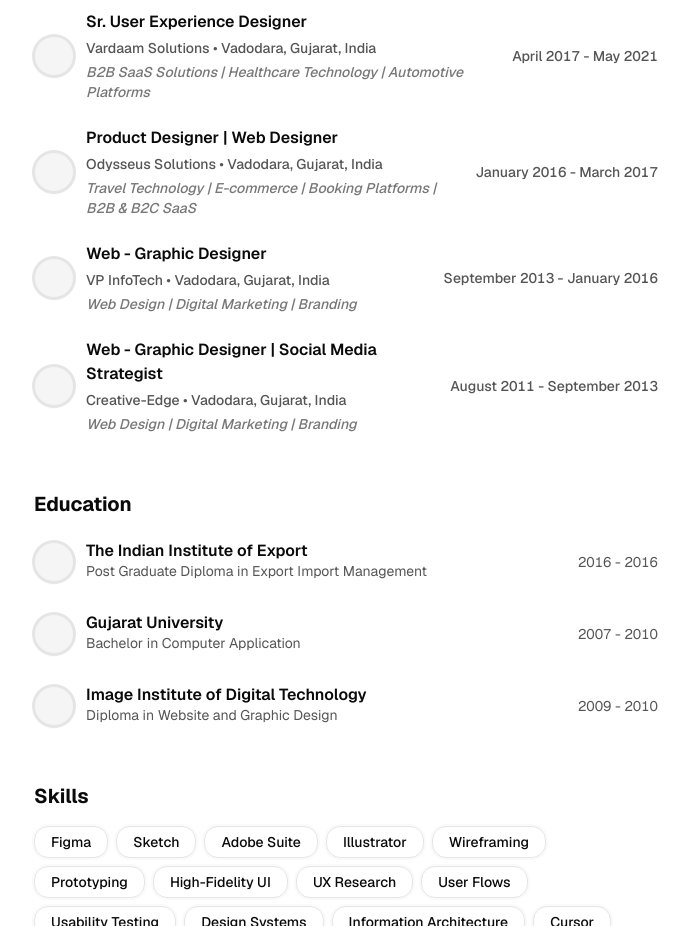
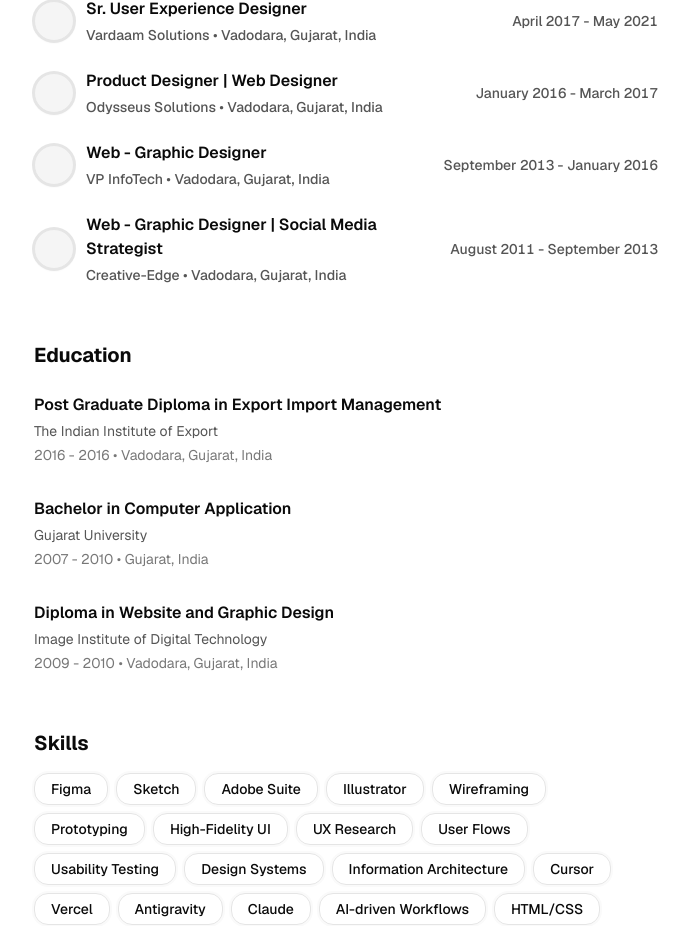
Before and after one commit to rahulpanchal8/resume, a Next.js app: page / in a window 1280 px wide. Shown: the part 1097-2023 px from the top of the page, without its empty margins (294-983 px from the left). Built offline with nearby package versions, Linux system fonts and the light colour scheme.

Commit message:
Update layout: move domain details inside description area, hide company logos on mobile Work experience triggers, remove education logos, and structure education items as Degree followed by Institute and Date/Location details

```diff
--- a/src/app/page.tsx
+++ b/src/app/page.tsx
@@ -70,30 +70,18 @@
                 key={education.school}
                 delay={BLUR_FADE_DELAY * 8 + index * 0.05}
               >
-                <div className="flex items-center gap-x-3 justify-between">
-                  <div className="flex items-center gap-x-3 flex-1 min-w-0">
-                    {education.logoUrl ? (
-                      <img
-                        src={education.logoUrl}
-                        alt={education.school}
-                        className="size-8 md:size-10 p-1 border rounded-full shadow ring-2 ring-border overflow-hidden object-contain flex-none"
-                      />
-                    ) : (
-                      <div className="size-8 md:size-10 p-1 border rounded-full shadow ring-2 ring-border bg-muted flex-none" />
-                    )}
-                    <div className="flex-1 min-w-0 flex flex-col gap-0.5">
-                      <div className="font-semibold leading-none text-base text-foreground">
-                        {education.school}
-                      </div>
-                      <div className="font-sans text-sm text-muted-foreground">
-                        {education.degree}
-                      </div>
-                    </div>
+                <div className="flex flex-col gap-1 w-full text-left">
+                  {/* Degree / Program Name */}
+                  <div className="font-semibold text-base text-foreground">
+                    {education.degree}
                   </div>
-                  <div className="flex items-center gap-1 text-sm tabular-nums text-muted-foreground text-right flex-none">
-                    <span>
-                      {education.start} - {education.end}
-                    </span>
+                  {/* Institute / School Name */}
+                  <div className="font-sans text-sm text-muted-foreground">
+                    {education.school}
+                  </div>
+                  {/* Year and location details */}
+                  <div className="font-sans text-sm text-muted-foreground/80">
+                    {education.start} - {education.end} {education.location ? `• ${education.location}` : ""}
                   </div>
                 </div>
               </BlurFade>
--- a/src/components/section/work-section.tsx
+++ b/src/components/section/work-section.tsx
@@ -16,7 +16,7 @@
 
   if (!src || imageError) {
     return (
-      <div className="size-8 md:size-10 p-1 border rounded-full shadow ring-2 ring-border bg-muted flex-none" />
+      <div className="hidden sm:block size-8 md:size-10 p-1 border rounded-full shadow ring-2 ring-border bg-muted flex-none" />
     );
   }
 
@@ -24,7 +24,7 @@
     <img
       src={src}
       alt={alt}
-      className="size-8 md:size-10 p-1 border rounded-full shadow ring-2 ring-border overflow-hidden object-contain flex-none"
+      className="hidden sm:block size-8 md:size-10 p-1 border rounded-full shadow ring-2 ring-border overflow-hidden object-contain flex-none"
       onError={() => setImageError(true)}
     />
   );
@@ -82,10 +82,6 @@
                   <div className="font-sans text-sm text-muted-foreground">
                     {work.company} &bull; {work.location}
                   </div>
-                  {/* Industry / Domain (14px) */}
-                  <div className="font-sans text-sm text-muted-foreground/80 italic">
-                    {work.domain}
-                  </div>
                 </div>
               </div>
               {/* Duration (14px) */}
@@ -102,6 +98,10 @@
             </div>
           </AccordionTrigger>
           <AccordionContent className="p-0 pl-11 md:pl-13 text-sm text-muted-foreground">
+            {/* Domain / Industry information (plain text, no bullet, same style as description) */}
+            <div className="text-sm text-muted-foreground leading-relaxed mt-2">
+              {work.domain}
+            </div>
             <ul className="list-disc pl-4 space-y-1.5 mt-2">
               {work.points.map((point, idx) => (
                 <li key={idx} className="leading-relaxed">
--- a/src/data/resume.tsx
+++ b/src/data/resume.tsx
@@ -177,6 +177,7 @@
       logoUrl: "",
       start: "2016",
       end: "2016",
+      location: "Vadodara, Gujarat, India",
     },
     {
       school: "Gujarat University",
@@ -185,6 +186,7 @@
       logoUrl: "",
       start: "2007",
       end: "2010",
+      location: "Gujarat, India",
     },
     {
       school: "Image Institute of Digital Technology",
@@ -193,6 +195,7 @@
       logoUrl: "",
       start: "2009",
       end: "2010",
+      location: "Vadodara, Gujarat, India",
     },
   ],
   projects: [
--- a/static/index.html
+++ b/static/index.html
@@ -119,7 +119,6 @@
                       </span>
                     </div>
                     <div class="company-name">PrivateCircle &bull; Bangalore, Karnataka, India</div>
-                    <div class="work-domain">Fintech | Financial Data Platform | Fundraising &amp; Investment Platform | B2B &amp; B2C</div>
                   </div>
                 </div>
                 <div class="accordion-dates">
@@ -128,6 +127,7 @@
                 </div>
               </button>
               <div class="accordion-content" id="work-content-1" role="region" aria-labelledby="work-trigger-1">
+                <div class="work-domain-desc">Fintech | Financial Data Platform | Fundraising &amp; Investment Platform | B2B &amp; B2C</div>
                 <ul>
                   <li>Led UX/UI design across 5+ product platforms including Markets, Research, Connect, Networks and AskPC - B2B &amp; B2C SaaS.</li>
                   <li>Designed 100+ user flows, wireframes, prototypes and high-fidelity interfaces across complex financial data products.</li>
@@ -159,7 +159,6 @@
                       </span>
                     </div>
                     <div class="company-name">Vardaam Solutions &bull; Vadodara, Gujarat, India</div>
-                    <div class="work-domain">B2B SaaS Solutions | Healthcare Technology | Automotive Platforms</div>
                   </div>
                 </div>
                 <div class="accordion-dates">
@@ -168,6 +167,7 @@
                 </div>
               </button>
               <div class="accordion-content" id="work-content-2" role="region" aria-labelledby="work-trigger-2">
+                <div class="work-domain-desc">B2B SaaS Solutions | Healthcare Technology | Automotive Platforms</div>
                 <ul>
                   <li>Designed 30+ web and mobile application experiences across healthcare, automotive and business platforms.</li>
                   <li>Created user journeys, information architecture, wireframes, prototypes and high-fidelity UI designs.</li>
@@ -197,7 +197,6 @@
                       </span>
                     </div>
                     <div class="company-name">Odysseus Solutions &bull; Vadodara, Gujarat, India</div>
-                    <div class="work-domain">Travel Technology | E-commerce | Booking Platforms | B2B &amp; B2C SaaS</div>
                   </div>
                 </div>
                 <div class="accordion-dates">
@@ -206,6 +205,7 @@
                 </div>
               </button>
               <div class="accordion-content" id="work-content-3" role="region" aria-labelledby="work-trigger-3">
+                <div class="work-domain-desc">Travel Technology | E-commerce | Booking Platforms | B2B &amp; B2C SaaS</div>
                 <ul>
                   <li>Designed 15+ major digital experiences including websites, mobile interfaces, landing pages, booking flows and customer portals.</li>
                   <li>Designed an end-to-end cruise guest experience platform that centralized activity discovery, booking, onboard schedules, guest tracking, billing management, service requests, ordering and cruise information.</li>
@@ -235,7 +235,6 @@
                       </span>
                     </div>
                     <div class="company-name">VP InfoTech &bull; Vadodara, Gujarat, India</div>
-                    <div class="work-domain">Web Design | Digital Marketing | Branding</div>
                   </div>
                 </div>
                 <div class="accordion-dates">
@@ -244,6 +243,7 @@
                 </div>
               </button>
               <div class="accordion-content" id="work-content-4" role="region" aria-labelledby="work-trigger-4">
+                <div class="work-domain-desc">Web Design | Digital Marketing | Branding</div>
                 <ul>
                   <li>Designed 250+ digital assets including websites, software interfaces, banners, brochures, email campaigns and marketing materials.</li>
                   <li>Created wireframes, UI layouts, mockups, icons, logos and visual communication assets.</li>
@@ -271,7 +271,6 @@
                       </span>
                     </div>
                     <div class="company-name">Creative-Edge &bull; Vadodara, Gujarat, India</div>
-                    <div class="work-domain">Web Design | Digital Marketing | Branding</div>
                   </div>
                 </div>
                 <div class="accordion-dates">
@@ -280,6 +279,7 @@
                 </div>
               </button>
               <div class="accordion-content" id="work-content-5" role="region" aria-labelledby="work-trigger-5">
+                <div class="work-domain-desc">Web Design | Digital Marketing | Branding</div>
                 <ul>
                   <li>Designed 40+ websites, landing pages, and digital marketing assets for business clients.</li>
                   <li>Created UI layouts, banners, advertisements, presentations, logos and promotional materials.</li>
@@ -301,44 +301,23 @@
 
             <!-- Edu 1 -->
             <div class="education-item blur-fade blur-fade-delay-8">
-              <div class="edu-left">
-                <div class="edu-logo" aria-hidden="true"></div>
-                <div class="edu-info">
-                  <div class="edu-school">
-                    The Indian Institute of Export
-                  </div>
-                  <div class="edu-degree">Post Graduate Diploma in Export Import Management</div>
-                </div>
-              </div>
-              <div class="edu-dates"><span>2016 - 2016</span></div>
+              <div class="edu-degree">Post Graduate Diploma in Export Import Management</div>
+              <div class="edu-school">The Indian Institute of Export</div>
+              <div class="edu-details">2016 - 2016 &bull; Vadodara, Gujarat, India</div>
             </div>
 
             <!-- Edu 2 -->
             <div class="education-item blur-fade blur-fade-delay-9">
-              <div class="edu-left">
-                <div class="edu-logo" aria-hidden="true"></div>
-                <div class="edu-info">
-                  <div class="edu-school">
-                    Gujarat University
-                  </div>
-                  <div class="edu-degree">Bachelor in Computer Application</div>
-                </div>
-              </div>
-              <div class="edu-dates"><span>2007 - 2010</span></div>
+              <div class="edu-degree">Bachelor in Computer Application</div>
+              <div class="edu-school">Gujarat University</div>
+              <div class="edu-details">2007 - 2010 &bull; Gujarat, India</div>
             </div>
 
             <!-- Edu 3 -->
             <div class="education-item blur-fade blur-fade-delay-10">
-              <div class="edu-left">
-                <div class="edu-logo" aria-hidden="true"></div>
-                <div class="edu-info">
-                  <div class="edu-school">
-                    Image Institute of Digital Technology
-                  </div>
-                  <div class="edu-degree">Diploma in Website and Graphic Design</div>
-                </div>
-              </div>
-              <div class="edu-dates"><span>2009 - 2010</span></div>
+              <div class="edu-degree">Diploma in Website and Graphic Design</div>
+              <div class="edu-school">Image Institute of Digital Technology</div>
+              <div class="edu-details">2009 - 2010 &bull; Vadodara, Gujarat, India</div>
             </div>
 
           </div>
```
Also changed, not shown: static/css/style.css (+20 -62 lines).
